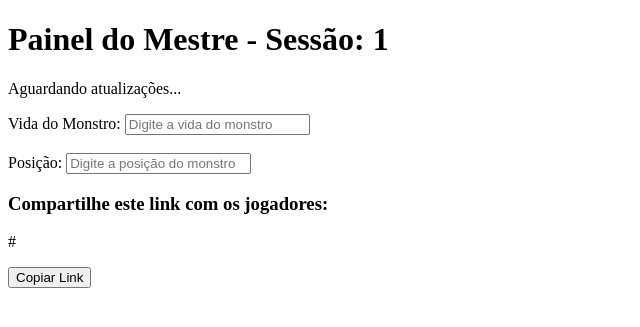
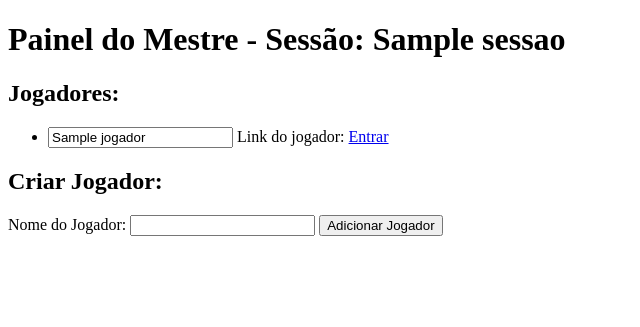
Before and after one commit to LuizRomanhol/rpg-management, a Flask app: template templates/panel.html in a window 1280 px wide. Shown: the top 327 px of the page, without its empty margins (0-640 px from the left). Run offline with Flask 3, Linux system fonts and the light colour scheme; the template is opened without the code that fills it: most values are stand-ins (such as "Sample title", 1, 10 or a date in 2020); some libraries are stand-ins or nearby versions.

Commit message:
Simpler solution with multiple players

```diff
--- a/main.py
+++ b/main.py
@@ -1,79 +1,64 @@
-from flask import Flask, request, jsonify, render_template, redirect, url_for
-from flask_socketio import SocketIO
-import paho.mqtt.client as mqtt
+from flask import Flask, render_template, request, redirect, url_for
+from flask_socketio import SocketIO, emit
 import uuid
 
-app = Flask(__name__, template_folder="templates")
-socketio = SocketIO(app, cors_allowed_origins="*")
+app = Flask(__name__)
+socketio = SocketIO(app)
 
-# Configurações do broker MQTT
-MQTT_BROKER = "test.mosquitto.org"
-MQTT_PORT = 1883
+# Armazenamento de sessões e jogadores (substitua por um banco de dados real, se necessário)
+sessao_db = {}
+jogadores_db = {}
 
-# Cliente MQTT
-mqtt_client = mqtt.Client()
+# Função para pegar o jogador por ID
+def get_jogador_por_id(jogador_id):
+    return jogadores_db.get(jogador_id)
 
-# Dicionário para armazenar sessões ativas
-sessoes = {}
+# Função para salvar o jogador
+def save_jogador(jogador):
+    jogadores_db[jogador['id']] = jogador
 
-# Conectar ao broker
-mqtt_client.connect(MQTT_BROKER, MQTT_PORT, 60)
-mqtt_client.loop_start()
+@app.route('/')
+def index():
+    return render_template('index.html')
 
+@app.route('/criar_sessao', methods=['POST'])
+def criar_sessao():
+    sessao_id = str(uuid.uuid4())  # Gerar um ID único para a sessão
+    sessao_db[sessao_id] = {'nome': request.form['nome'], 'jogadores': []}
+    return redirect(url_for('painel', sessao_id=sessao_id))
 
-@app.route("/")
-def index():
-    return render_template("index.html")
+@app.route('/painel/<sessao_id>', methods=['GET', 'POST'])
+def painel(sessao_id):
+    sessao = sessao_db.get(sessao_id)
+    if request.method == 'POST':
+        jogador_id = str(uuid.uuid4())
+        nome_jogador = request.form['nome']
+        jogador = {'id': jogador_id, 'nome': nome_jogador, 'sessao_id': sessao_id}
+        jogadores_db[jogador_id] = jogador
+        sessao['jogadores'].append(jogador)
+    return render_template('panel.html', sessao_id=sessao_id, sessao=sessao)
 
+@app.route('/room/<sessao_id>/<jogador_id>')
+def room(sessao_id, jogador_id):
+    sessao = sessao_db.get(sessao_id)
+    jogador = get_jogador_por_id(jogador_id)
+    return render_template('room.html', sessao_id=sessao_id, jogador_id=jogador_id, nome_jogador=jogador['nome'])
 
-@app.route("/criar_sessao", methods=["POST"])
-def criar_sessao():
-    nome = request.form.get("nome")
+@socketio.on('atualizar_nome')
+def atualizar_nome(data):
+    jogador_id = data['jogadorId']
+    novo_nome = data['novoNome']
 
-    if not nome:
-        return jsonify({"erro": "Nome da sessão obrigatório"}), 400
+    # Atualizar nome no banco de dados
+    jogador = get_jogador_por_id(jogador_id)
+    jogador['nome'] = novo_nome
+    save_jogador(jogador)
 
-    sessao_id = str(uuid.uuid4())[:8]  # Gera um ID curto
-    topico = f"rpg/{sessao_id}"
+    # Emitir para todos os jogadores na sessão
+    emit(f'atualizar_nome_jogador_{jogador["sessao_id"]}', {
+        'jogadorId': jogador['id'],
+        'novoNome': novo_nome
+    }, broadcast=True)
 
-    sessoes[sessao_id] = {"nome": nome, "topico": topico, "mestre": None, "jogadores": []}
-
-    return redirect(url_for("painel_mestre", sessao_id=sessao_id))
-
-
-@app.route("/room/<sessao_id>")
-def visualizar_room(sessao_id):
-    if sessao_id not in sessoes:
-        return "Sessão não encontrada", 404
-
-    return render_template("room.html", sessao_id=sessao_id, topico=sessoes[sessao_id]["topico"])
-
-
-@app.route("/panel/<sessao_id>")
-def painel_mestre(sessao_id):
-    if sessao_id not in sessoes:
-        return "Sessão não encontrada", 404
-
-    link_jogadores = f"{request.host_url}room/{sessao_id}"
-    return render_template("panel.html", sessao_id=sessao_id, topico=sessoes[sessao_id]["topico"], link_jogadores=link_jogadores)
-
-
-@app.route("/atualizar_status/<sessao_id>", methods=["POST"])
-def atualizar_status(sessao_id):
-    if sessao_id not in sessoes:
-        return jsonify({"erro": "Sessão não encontrada"}), 404
-
-    dados = request.json
-    topico = sessoes[sessao_id]["topico"]
-
-    # Envia os dados para o tópico MQTT
-    mqtt_client.publish(topico, str(dados))
-
-    # Atualiza os clientes com a nova informação
-    socketio.emit(f"update_status_{sessao_id}", dados)
-
-    return jsonify({"mensagem": "Status atualizado"})
-
-
-if __name__ == "__main__":
+if __name__ == '__main__':
     socketio.run(app, debug=True)
--- a/templates/index.html
+++ b/templates/index.html
@@ -3,11 +3,10 @@
 <head>
     <meta charset="UTF-8">
     <meta name="viewport" content="width=device-width, initial-scale=1.0">
-    <title>Gerenciador de RPG</title>
+    <title>Início - Criar Sessão</title>
 </head>
 <body>
-    <h1>Gerenciador de Sessões de RPG</h1>
-
+    <h1>Criar Sessão de RPG</h1>
     <form action="/criar_sessao" method="POST">
         <label for="nome">Nome da Sessão:</label>
         <input type="text" id="nome" name="nome" required>
--- a/templates/panel.html
+++ b/templates/panel.html
@@ -6,51 +6,33 @@
     <title>Painel do Mestre</title>
     <script src="https://cdnjs.cloudflare.com/ajax/libs/socket.io/4.5.0/socket.io.js"></script>
     <script>
-        let sessaoId = "{{ sessao_id }}";
         let socket = io();
 
-        // Função que envia dados ao backend sempre que uma caixa de texto for alterada
-        function atualizarStatus() {
-            let vida = document.getElementById("vida_monstro").value;
-            let posicao = document.getElementById("posicao").value;
-
-            // Envia dados ao backend via fetch
-            fetch(`/atualizar_status/${sessaoId}`, {
-                method: "POST",
-                headers: { "Content-Type": "application/json" },
-                body: JSON.stringify({ vida_monstro: vida, posicao: posicao })
-            });
+        // Função para atualizar o nome do jogador
+        function atualizarNome(jogadorId) {
+            let novoNome = document.getElementById(`nome-jogador-${jogadorId}`).value;
+            socket.emit('atualizar_nome', { jogadorId: jogadorId, novoNome: novoNome });
         }
-
-        // Escuta eventos de atualização de status
-        socket.on(`update_status_${sessaoId}`, (data) => {
-            document.getElementById("status").innerText = `Vida do monstro: ${data.vida_monstro}, Local: ${data.posicao}`;
-        });
     </script>
 </head>
 <body>
-    <h1>Painel do Mestre - Sessão: {{ sessao_id }}</h1>
-    <p id="status">Aguardando atualizações...</p>
+    <h1>Painel do Mestre - Sessão: {{ sessao.nome }}</h1>
 
-    <label for="vida_monstro">Vida do Monstro:</label>
-    <input type="text" id="vida_monstro" name="vida_monstro" oninput="atualizarStatus()" placeholder="Digite a vida do monstro">
+    <h2>Jogadores:</h2>
+    <ul>
+        {% for jogador in sessao.jogadores %}
+            <li>
+                <input type="text" id="nome-jogador-{{ jogador.id }}" value="{{ jogador.nome }}" onchange="atualizarNome('{{ jogador.id }}')" />
+                <span>Link do jogador: <a href="{{ url_for('room', sessao_id=sessao_id, jogador_id=jogador.id) }}" target="_blank">Entrar</a></span>
+            </li>
+        {% endfor %}
+    </ul>
 
-    <br><br>
-
-    <label for="posicao">Posição:</label>
-    <input type="text" id="posicao" name="posicao" oninput="atualizarStatus()" placeholder="Digite a posição do monstro">
-
-    <h3>Compartilhe este link com os jogadores:</h3>
-    <p id="linkJogadores">{{ link_jogadores }}</p>
-    <button onclick="copiarLink()">Copiar Link</button>
-
-    <script>
-        function copiarLink() {
-            let link = document.getElementById("linkJogadores");
-            navigator.clipboard.writeText(link.innerText).then(() => {
-                alert("Link copiado!");
-            });
-        }
-    </script>
+    <h2>Criar Jogador:</h2>
+    <form action="/painel/{{ sessao_id }}" method="POST">
+        <label for="nome">Nome do Jogador:</label>
+        <input type="text" id="nome" name="nome" required>
+        <button type="submit">Adicionar Jogador</button>
+    </form>
 </body>
 </html>
```
Also changed, not shown: templates/room.html (+13 -5 lines).
